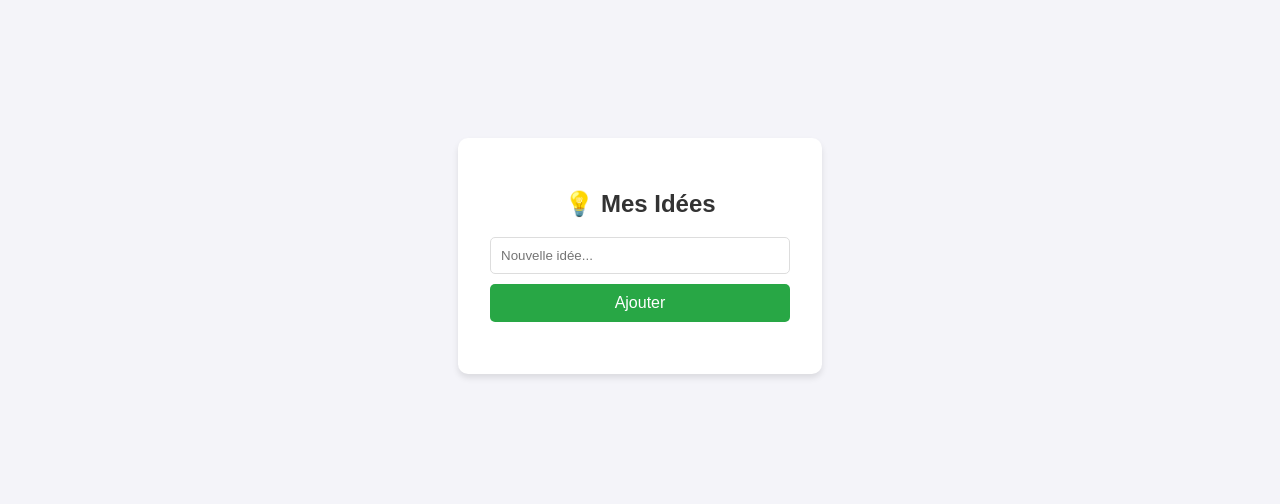
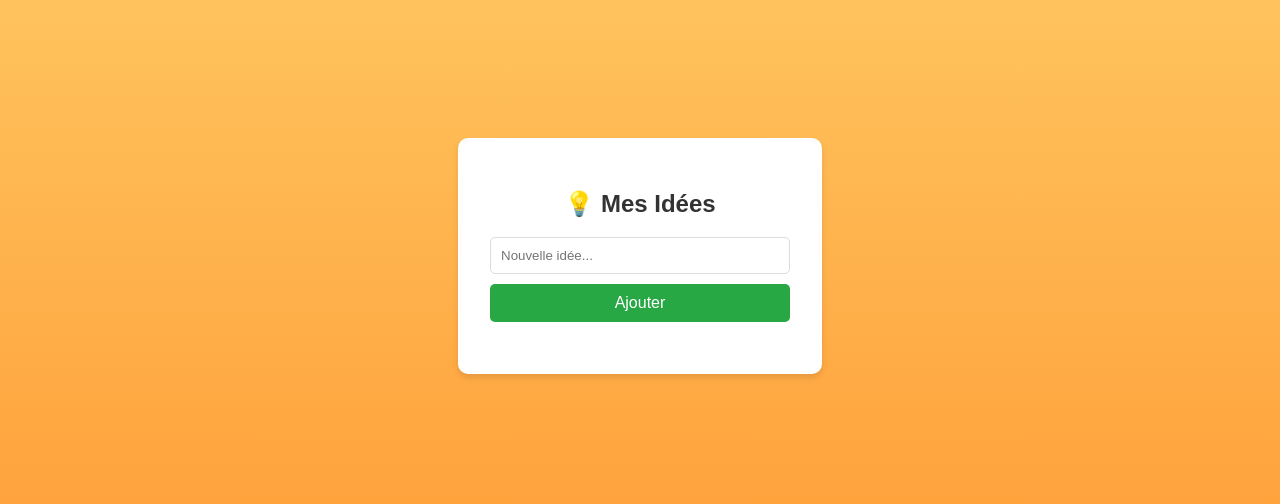
Before and after one commit to officielyota-droid/Mon-App-Gratuite, a plain HTML site: page index.html in a window 1280 px wide. Shown: the part 144-648 px from the top of the page. Drawn offline with Linux system fonts and the light colour scheme.

Commit message:
Add files via upload

```diff
--- a/index.html
+++ b/index.html
@@ -7,7 +7,16 @@
 <link rel="manifest" href="/manifest.json">
     <style>
         /* Le Design (CSS) */
-        body { font-family: sans-serif; background-color: #f4f4f9; display: flex; justify-content: center; align-items: center; min-height: 100vh; margin: 0; }
+        body {
+            font-family: sans-serif;
+            /* 💥 NOUVEAU DÉGRADÉ MAGIQUE (Yellow/Orange) 💥 */
+            background: linear-gradient(to top, #ff9933, #ffcc66);
+            display: flex;
+            justify-content: center;
+            align-items: center;
+            min-height: 100vh;
+            margin: 0;
+        }
         .app-container { background: white; padding: 2rem; border-radius: 10px; box-shadow: 0 4px 6px rgba(0,0,0,0.1); width: 300px; }
         h2 { color: #333; text-align: center; }
         input { width: 100%; padding: 10px; margin-bottom: 10px; box-sizing: border-box; border: 1px solid #ddd; border-radius: 5px; }
```
Also changed, not shown: icone.png.JPG (added), manifest.json.
